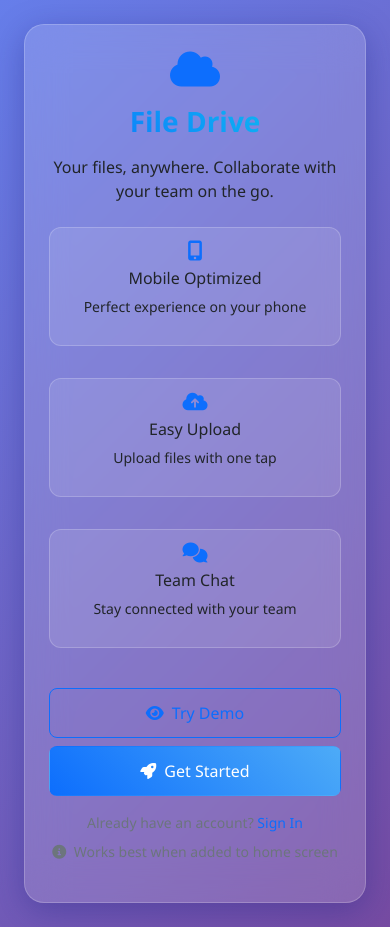
After one commit to Shiva7323/File.drive, a Flask app: page /mobile in a window 390 px wide. The commit adds this page. Run offline with Flask 3, Linux system fonts and the light colour scheme; some libraries are stand-ins or nearby versions.

Commit message:
Add comprehensive mobile support and PWA features

```diff
--- a/routes.py
+++ b/routes.py
@@ -62,6 +62,13 @@ def index():
     if current_user.is_authenticated:
         return redirect(url_for('dashboard'))
     return render_template('index.html')
+
+@app.route('/mobile')
+def mobile_home():
+    """Mobile-optimized home page"""
+    if current_user.is_authenticated:
+        return redirect(url_for('dashboard'))
+    return render_template('mobile_index.html')
 
 @app.route('/demo')
 def demo_dashboard():
--- a/static/css/style.css
+++ b/static/css/style.css
@@ -262,8 +262,15 @@ body {
 }
 
 @keyframes float {
-  0%, 100% { transform: translateY(0px) rotate(0deg); }
-  50% { transform: translateY(-20px) rotate(10deg); }
+
+  0%,
+  100% {
+    transform: translateY(0px) rotate(0deg);
+  }
+
+  50% {
+    transform: translateY(-20px) rotate(10deg);
+  }
 }
 
 /* Dashboard */
@@ -593,8 +600,13 @@ body {
 
 /* Animations */
 @keyframes shimmer {
-  0% { background-position: -468px 0; }
-  100% { background-position: 468px 0; }
+  0% {
+    background-position: -468px 0;
+  }
+
+  100% {
+    background-position: 468px 0;
+  }
 }
 
 .shimmer {
@@ -608,8 +620,15 @@ body {
 }
 
 @keyframes fadeIn {
-  from { opacity: 0; transform: translateY(20px); }
-  to { opacity: 1; transform: translateY(0); }
+  from {
+    opacity: 0;
+    transform: translateY(20px);
+  }
+
+  to {
+    opacity: 1;
+    transform: translateY(0);
+  }
 }
 
 .slide-in {
@@ -617,23 +636,33 @@ body {
 }
 
 @keyframes slideIn {
-  from { transform: translateX(-100%); }
-  to { transform: translateX(0); }
+  from {
+    transform: translateX(-100%);
+  }
+
+  to {
+    transform: translateX(0);
+  }
 }
 
 /* Responsive Design */
+/* Mobile Responsive Design */
 @media (max-width: 768px) {
   .main-content {
     padding-top: 70px;
+    padding-left: 0.5rem;
+    padding-right: 0.5rem;
   }
 
   .sidebar {
     position: static;
     height: auto;
+    margin-bottom: 1rem;
   }
 
   .features-grid {
     grid-template-columns: 1fr;
+    gap: 1rem;
   }
 
   .message-item.own-message {
@@ -651,12 +680,87 @@ body {
   .file-drop-zone {
     padding: 2rem 1rem;
   }
+
+  /* Mobile Navigation */
+  .navbar-brand {
+    font-size: 1.1rem;
+  }
+
+  .navbar-nav .nav-link {
+    padding: 0.5rem 0;
+    font-size: 0.9rem;
+  }
+
+  /* Mobile Tables */
+  .table-responsive {
+    font-size: 0.85rem;
+  }
+
+  .table th,
+  .table td {
+    padding: 0.5rem 0.25rem;
+  }
+
+  /* Mobile Cards */
+  .glass-card {
+    margin: 0.5rem 0;
+    padding: 1rem;
+  }
+
+  /* Mobile Buttons */
+  .btn {
+    padding: 0.5rem 1rem;
+    font-size: 0.9rem;
+  }
+
+  .btn-lg {
+    padding: 0.75rem 1.5rem;
+    font-size: 1rem;
+  }
+
+  /* Mobile Forms */
+  .form-control,
+  .form-select {
+    font-size: 16px;
+    /* Prevents zoom on iOS */
+    padding: 0.75rem;
+  }
+
+  /* Mobile Chat */
+  .chat-container {
+    height: calc(100vh - 140px);
+  }
+
+  .chat-messages {
+    padding: 0.5rem;
+  }
+
+  /* Mobile File Upload */
+  .file-drop-zone {
+    min-height: 120px;
+  }
+
+  /* Mobile Dashboard */
+  .dashboard-header {
+    padding: 1rem 0;
+  }
+
+  .stat-item {
+    text-align: center;
+    margin-bottom: 1rem;
+  }
+
+  /* Mobile Settings */
+  .settings-section {
+    padding: 1rem 0;
+  }
 }
 
 @media (max-width: 576px) {
   .glass-card {
     border-radius: 12px;
-    margin: 0.5rem;
+    margin: 0.25rem;
+    padding: 0.75rem;
   }
 
   .btn-group .btn {
@@ -670,15 +774,141 @@ body {
   }
 
   .chat-messages {
-    padding: 0.5rem;
+    padding: 0.25rem;
   }
 
   .message-item {
     padding: 0.5rem;
+    margin-bottom: 0.5rem;
   }
 
   .message-content {
-    padding-left: 1.5rem;
+    padding-left: 1rem;
+    font-size: 0.9rem;
+  }
+
+  /* Extra Small Mobile */
+  .container {
+    padding-left: 0.5rem;
+    padding-right: 0.5rem;
+  }
+
+  .navbar {
+    padding: 0.5rem 0.75rem;
+  }
+
+  .navbar-brand {
+    font-size: 1rem;
+  }
+
+  /* Mobile Landing Page */
+  .landing-card {
+    padding: 1.5rem !important;
+  }
+
+  .landing-icon {
+    font-size: 2.5rem;
+  }
+
+  .display-4 {
+    font-size: 2rem;
+  }
+
+  .lead {
+    font-size: 1rem;
+  }
+
+  /* Mobile File List */
+  .file-item {
+    padding: 0.5rem;
+  }
+
+  .file-item .btn {
+    padding: 0.25rem 0.5rem;
+    font-size: 0.8rem;
+  }
+
+  /* Mobile Dropdowns */
+  .dropdown-menu {
+    font-size: 0.9rem;
+    min-width: 200px;
+  }
+
+  /* Mobile Modals */
+  .modal-dialog {
+    margin: 0.5rem;
+  }
+
+  .modal-content {
+    border-radius: 12px;
+  }
+
+  /* Mobile Alerts */
+  .alert {
+    padding: 0.75rem;
+    font-size: 0.9rem;
+  }
+}
+
+/* Touch Device Optimizations */
+@media (hover: none) and (pointer: coarse) {
+
+  /* Larger touch targets */
+  .btn {
+    min-height: 44px;
+    min-width: 44px;
+  }
+
+  .nav-link {
+    min-height: 44px;
+    display: flex;
+    align-items: center;
+  }
+
+  .dropdown-item {
+    min-height: 44px;
+    display: flex;
+    align-items: center;
+  }
+
+  /* Disable hover effects on touch devices */
+  .glass-card:hover,
+  .glass-item:hover,
+  .btn:hover {
+    transform: none;
+  }
+
+  /* Better scrolling */
+  .chat-messages,
+  .table-responsive {
+    -webkit-overflow-scrolling: touch;
+  }
+}
+
+/* Landscape Mobile */
+@media (max-width: 768px) and (orientation: landscape) {
+  .chat-container {
+    height: calc(100vh - 100px);
+  }
+
+  .navbar {
+    padding: 0.25rem 0.75rem;
+  }
+
+  .main-content {
+    padding-top: 60px;
+  }
+}
+
+/* High DPI Mobile Screens */
+@media (-webkit-min-device-pixel-ratio: 2),
+(min-resolution: 192dpi) {
+  .glass-card {
+    border-width: 0.5px;
+  }
+
+  .btn {
+    border-width: 0.5px;
   }
 }
 
@@ -757,6 +987,11 @@ body {
 }
 
 @keyframes spin {
-  0% { transform: rotate(0deg); }
-  100% { transform: rotate(360deg); }
+  0% {
+    transform: rotate(0deg);
+  }
+
+  100% {
+    transform: rotate(360deg);
+  }
 }
--- a/static/js/main.js
+++ b/static/js/main.js
@@ -85,7 +85,7 @@ function initializeFileUpload() {
         if (!input.hasAttribute('data-upload-initialized')) {
             input.setAttribute('data-upload-initialized', 'true');
 
-            input.addEventListener('change', function(e) {
+            input.addEventListener('change', function (e) {
                 const files = e.target.files;
                 if (files.length > 0) {
                     validateFile(files[0]);
@@ -165,7 +165,7 @@ function initializeSearch() {
     searchInputs.forEach(input => {
         let searchTimeout;
 
-        input.addEventListener('input', function() {
+        input.addEventListener('input', function () {
             clearTimeout(searchTimeout);
 
             // Add loading state
@@ -189,7 +189,7 @@ function initializeAutoSave() {
     textareas.forEach(textarea => {
         let saveTimeout;
 
-        textarea.addEventListener('input', function() {
+        textarea.addEventListener('input', function () {
             clearTimeout(saveTimeout);
 
             // Show unsaved changes indicator
@@ -245,7 +245,7 @@ function initializeForms() {
     const forms = document.querySelectorAll('form');
 
     forms.forEach(form => {
-        form.addEventListener('submit', function(e) {
+        form.addEventListener('submit', function (e) {
             const submitButton = this.querySelector('button[type="submit"]');
             if (submitButton) {
                 setLoadingState(submitButton, true);
@@ -261,7 +261,7 @@ function initializeForms() {
 
 // Keyboard Shortcuts
 function initializeKeyboardShortcuts() {
-    document.addEventListener('keydown', function(e) {
+    document.addEventListener('keydown', function (e) {
         // Ctrl/Cmd + S for save
         if ((e.ctrlKey || e.metaKey) && e.key === 's') {
             const activeForm = document.querySelector('form:focus-within');
@@ -296,7 +296,7 @@ function initializeSmoothScrolling() {
     const links = document.querySelectorAll('a[href^="#"]');
 
     links.forEach(link => {
-        link.addEventListener('click', function(e) {
+        link.addEventListener('click', function (e) {
             const target = document.querySelector(this.getAttribute('href'));
             if (target) {
                 e.preventDefault();
@@ -331,13 +331,13 @@ function initializeChat() {
 
     if (messageInput) {
         // Auto-resize textarea
-        messageInput.addEventListener('input', function() {
+        messageInput.addEventListener('input', function () {
             this.style.height = 'auto';
             this.style.height = Math.min(this.scrollHeight, 120) + 'px';
         });
 
         // Send with Ctrl+Enter
-        messageInput.addEventListener('keydown', function(e) {
+        messageInput.addEventListener('keydown', function (e) {
             if ((e.ctrlKey || e.metaKey) && e.key === 'Enter') {
                 e.preventDefault();
                 this.closest('form').submit();
@@ -350,13 +350,13 @@ function initializeChat() {
 function initializeTooltips() {
     // Initialize Bootstrap tooltips
     const tooltipTriggerList = [].slice.call(document.querySelectorAll('[data-bs-toggle="tooltip"]'));
-    tooltipTriggerList.map(function(tooltipTriggerEl) {
+    tooltipTriggerList.map(function (tooltipTriggerEl) {
         return new bootstrap.Tooltip(tooltipTriggerEl);
     });
 
     // Initialize Bootstrap popovers
     const popoverTriggerList = [].slice.call(document.querySelectorAll('[data-bs-toggle="popover"]'));
-    popoverTriggerList.map(function(popoverTriggerEl) {
+    popoverTriggerList.map(function (popoverTriggerEl) {
         return new bootstrap.Popover(popoverTriggerEl);
     });
 }
@@ -366,11 +366,11 @@ function initializeImagePreview() {
     const imageInputs = document.querySelectorAll('input[type="file"][accept*="image"]');
 
     imageInputs.forEach(input => {
-        input.addEventListener('change', function(e) {
+        input.addEventListener('change', function (e) {
             const file = e.target.files[0];
             if (file && file.type.startsWith('image/')) {
                 const reader = new FileReader();
-                reader.onload = function(e) {
+                reader.onload = function (e) {
                     showImagePreview(e.target.result);
                 };
                 reader.readAsDataURL(file);
@@ -442,7 +442,7 @@ function debounce(func, wait, immediate) {
 
 function throttle(func, limit) {
     let inThrottle;
-    return function() {
+    return function () {
         const args = arguments;
         const context = this;
         if (!inThrottle) {
@@ -529,8 +529,141 @@ function slideDown(element, duration = 300) {
     requestAnimationFrame(animate);
 }
 
+// Mobile-specific enhancements
+function initializeMobileFeatures() {
+    // Prevent zoom on input focus (iOS)
+    const inputs = document.querySelectorAll('input, textarea, select');
+    inputs.forEach(input => {
+        input.addEventListener('focus', function () {
+            if (window.innerWidth <= 768) {
+                this.style.fontSize = '16px';
+            }
+        });
+
+        input.addEventListener('blur', function () {
+            this.style.fontSize = '';
+        });
+    });
+
+    // Touch-friendly navigation
+    const navLinks = document.querySelectorAll('.nav-link, .dropdown-item');
+    navLinks.forEach(link => {
+        link.addEventListener('touchstart', function () {
+            this.style.backgroundColor = 'rgba(255, 255, 255, 0.1)';
+        });
+
+        link.addEventListener('touchend', function () {
+            setTimeout(() => {
+                this.style.backgroundColor = '';
+            }, 150);
+        });
+    });
+
+    // Swipe gestures for mobile
+    if ('ontouchstart' in window) {
+        initializeSwipeGestures();
+    }
+
+    // Mobile-specific button handling
+    const buttons = document.querySelectorAll('.btn');
+    buttons.forEach(button => {
+        button.addEventListener('touchstart', function () {
+            this.style.transform = 'scale(0.95)';
+        });
+
+        button.addEventListener('touchend', function () {
+            setTimeout(() => {
+                this.style.transform = '';
+            }, 150);
+        });
+    });
+
+    // Mobile file upload enhancement
+    const fileInputs = document.querySelectorAll('input[type="file"]');
+    fileInputs.forEach(input => {
+        input.addEventListener('change', function (e) {
+            if (e.target.files.length > 0) {
+                showMobileFilePreview(e.target.files[0]);
+            }
+        });
+    });
+}
+
+function initializeSwipeGestures() {
+    let startX, startY, endX, endY;
+    const threshold = 50;
+
+    document.addEventListener('touchstart', function (e) {
+        startX = e.touches[0].clientX;
+        startY = e.touches[0].clientY;
+    });
+
+    document.addEventListener('touchend', function (e) {
+        endX = e.changedTouches[0].clientX;
+        endY = e.changedTouches[0].clientY;
+
+        const deltaX = endX - startX;
+        const deltaY = endY - startY;
+
+        // Horizontal swipe
+        if (Math.abs(deltaX) > Math.abs(deltaY) && Math.abs(deltaX) > threshold) {
+            if (deltaX > 0) {
+                // Swipe right - could be used for navigation
+                console.log('Swipe right detected');
+            } else {
+                // Swipe left - could be used for navigation
+                console.log('Swipe left detected');
+            }
+        }
+    });
+}
+
+function showMobileFilePreview(file) {
+    if (file.type.startsWith('image/')) {
+        const reader = new FileReader();
+        reader.onload = function (e) {
+            const preview = document.createElement('div');
+            preview.className = 'mobile-file-preview glass-card p-3 mt-3';
+            preview.innerHTML = `
+                <div class="d-flex align-items-center">
+                    <img src="${e.target.result}" class="rounded me-3" style="width: 50px; height: 50px; object-fit: cover;">
+                    <div class="flex-grow-1">
+                        <h6 class="mb-1">${file.name}</h6>
+                        <small class="text-muted">${(file.size / 1024 / 1024).toFixed(2)} MB</small>
+                    </div>
+                    <button type="button" class="btn btn-sm btn-outline-danger" onclick="this.parentElement.parentElement.remove()">
+                        <i class="fas fa-times"></i>
+                    </button>
+                </div>
+            `;
+
+            const fileInput = document.querySelector('input[type="file"]');
+            if (fileInput) {
+                fileInput.parentNode.appendChild(preview);
+            }
+        };
+        reader.readAsDataURL(file);
+    }
+}
+
+// Mobile orientation handling
+function handleOrientationChange() {
+    if (window.innerWidth <= 768) {
+        const chatContainer = document.querySelector('.chat-container');
+        if (chatContainer) {
+            if (window.orientation === 90 || window.orientation === -90) {
+                // Landscape
+                chatContainer.style.height = 'calc(100vh - 100px)';
+            } else {
+                // Portrait
+                chatContainer.style.height = 'calc(100vh - 140px)';
+            }
+        }
+    }
+}
+
 // Initialize everything when DOM is loaded
-document.addEventListener('DOMContentLoaded', function() {
+document.addEventListener('DOMContentLoaded', function () {
     initializeTheme();
     initializeFileUpload();
     initializeDragAndDrop();
@@ -542,6 +675,7 @@ document.addEventListener('DOMContentLoaded', function() {
     initializeChat();
     initializeTooltips();
     initializeImagePreview();
+    initializeMobileFeatures();
 
     // Add smooth transitions
     document.body.style.transition = 'all 0.3s ease';
@@ -552,7 +686,22 @@ document.addEventListener('DOMContentLoaded', function() {
         toggleTheme();
     }
 
-    console.log('File Drive initialized successfully');
+    // Handle orientation changes
+    window.addEventListener('orientationchange', handleOrientationChange);
+    window.addEventListener('resize', handleOrientationChange);
+
+    console.log('File Drive initialized successfully with mobile support');
+
+    // Register Service Worker for PWA
+    if ('serviceWorker' in navigator) {
+        navigator.serviceWorker.register('/static/sw.js')
+            .then(registration => {
+                console.log('Service Worker registered successfully:', registration);
+            })
+            .catch(error => {
+                console.log('Service Worker registration failed:', error);
+            });
+    }
 });
 
 // Add CSS animations
--- a/templates/base.html
+++ b/templates/base.html
@@ -3,8 +3,18 @@
 
 <head>
     <meta charset="UTF-8">
-    <meta name="viewport" content="width=device-width, initial-scale=1.0">
+    <meta name="viewport" content="width=device-width, initial-scale=1.0, maximum-scale=1.0, user-scalable=no">
+    <meta name="mobile-web-app-capable" content="yes">
+    <meta name="apple-mobile-web-app-capable" content="yes">
+    <meta name="apple-mobile-web-app-status-bar-style" content="default">
+    <meta name="apple-mobile-web-app-title" content="File Drive">
+    <meta name="theme-color" content="#0d6efd">
+    <meta name="msapplication-TileColor" content="#0d6efd">
     <title>{% block title %}File Drive{% endblock %}</title>
+
+    <!-- PWA Manifest -->
+    <link rel="manifest" href="{{ url_for('static', filename='manifest.json') }}">
+    <link rel="apple-touch-icon" href="{{ url_for('static', filename='icons/icon-192x192.png') }}">
 
     <!-- Bootstrap CSS -->
     <link href="https://cdn.jsdelivr.net/npm/bootstrap@5.1.3/dist/css/bootstrap.min.css" rel="stylesheet">
--- /dev/null
+++ b/templates/mobile_index.html
@@ -0,0 +1,175 @@
+{% extends "base.html" %}
+
+{% block title %}File Drive - Mobile{% endblock %}
+
+{% block content %}
+<div class="mobile-landing-page">
+    <div class="container-fluid">
+        <div class="row justify-content-center align-items-center min-vh-100">
+            <div class="col-12 text-center px-3">
+                <div class="glass-card mobile-landing-card p-4">
+                    <div class="mb-4">
+                        <i class="fas fa-cloud mobile-landing-icon mb-3"></i>
+                        <h1 class="display-5 fw-bold mb-3 gradient-text">File Drive</h1>
+                        <p class="lead mb-4">
+                            Your files, anywhere. Collaborate with your team on the go.
+                        </p>
+                    </div>
+
+                    <div class="mobile-features mb-4">
+                        <div class="mobile-feature-item mb-3">
+                            <i class="fas fa-mobile-alt mb-2"></i>
+                            <h6>Mobile Optimized</h6>
+                            <p class="small">Perfect experience on your phone</p>
+                        </div>
+                        <div class="mobile-feature-item mb-3">
+                            <i class="fas fa-cloud-upload-alt mb-2"></i>
+                            <h6>Easy Upload</h6>
+                            <p class="small">Upload files with one tap</p>
+                        </div>
+                        <div class="mobile-feature-item mb-3">
+                            <i class="fas fa-comments mb-2"></i>
+                            <h6>Team Chat</h6>
+                            <p class="small">Stay connected with your team</p>
+                        </div>
+                    </div>
+
+                    <div class="mobile-cta">
+                        <div class="d-grid gap-2 mb-3">
+                            <a href="{{ url_for('demo_dashboard') }}" class="btn btn-outline-primary btn-lg">
+                                <i class="fas fa-eye me-2"></i>Try Demo
+                            </a>
+                            <a href="{{ url_for('signup') }}" class="btn btn-primary btn-lg">
+                                <i class="fas fa-rocket me-2"></i>Get Started
+                            </a>
+                        </div>
+                        <div class="text-center">
+                            <p class="text-muted mb-2 small">
+                                Already have an account? <a href="{{ url_for('login') }}"
+                                    class="text-decoration-none">Sign In</a>
+                            </p>
+                            <p class="text-muted small">
+                                <i class="fas fa-info-circle me-1"></i>
+                                Works best when added to home screen
+                            </p>
+                        </div>
+                    </div>
+                </div>
+
+                <!-- Mobile-specific floating elements -->
+                <div class="mobile-floating-elements">
+                    <div class="mobile-floating-element float-1">
+                        <i class="fas fa-file-alt"></i>
+                    </div>
+                    <div class="mobile-floating-element float-2">
+                        <i class="fas fa-folder"></i>
+                    </div>
+                    <div class="mobile-floating-element float-3">
+                        <i class="fas fa-image"></i>
+                    </div>
+                </div>
+            </div>
+        </div>
+    </div>
+</div>
+
+<style>
+    .mobile-landing-page {
+        background: var(--bg-primary);
+        min-height: 100vh;
+        padding: 1rem 0;
+    }
+
+    .mobile-landing-card {
+        border-radius: 20px;
+        backdrop-filter: blur(20px);
+        -webkit-backdrop-filter: blur(20px);
+    }
+
+    .mobile-landing-icon {
+        font-size: 3rem;
+        color: var(--primary-color);
+    }
+
+    .mobile-features {
+        display: flex;
+        flex-direction: column;
+        gap: 1rem;
+    }
+
+    .mobile-feature-item {
+        text-align: center;
+        padding: 1rem;
+        background: rgba(255, 255, 255, 0.1);
+        border-radius: 12px;
+        border: 1px solid rgba(255, 255, 255, 0.2);
+    }
+
+    .mobile-feature-item i {
+        font-size: 1.5rem;
+        color: var(--primary-color);
+    }
+
+    .mobile-floating-elements {
+        position: fixed;
+        top: 0;
+        left: 0;
+        width: 100%;
+        height: 100%;
+        pointer-events: none;
+        z-index: -1;
+    }
+
+    .mobile-floating-element {
+        position: absolute;
+        font-size: 1.5rem;
+        color: rgba(255, 255, 255, 0.3);
+        animation: float 6s ease-in-out infinite;
+    }
+
+    .mobile-floating-element.float-1 {
+        top: 20%;
+        left: 10%;
+        animation-delay: 0s;
+    }
+
+    .mobile-floating-element.float-2 {
+        top: 60%;
+        right: 15%;
+        animation-delay: 2s;
+    }
+
+    .mobile-floating-element.float-3 {
+        bottom: 30%;
+        left: 20%;
+        animation-delay: 4s;
+    }
+
+    @media (max-width: 576px) {
+        .mobile-landing-card {
+            margin: 0.5rem;
+            padding: 1.5rem !important;
+        }
+
+        .mobile-landing-icon {
+            font-size: 2.5rem;
+        }
+
+        .display-5 {
+            font-size: 1.75rem;
+        }
+
+        .lead {
+            font-size: 1rem;
+        }
+
+        .mobile-feature-item {
+            padding: 0.75rem;
+        }
+
+        .mobile-feature-item i {
+            font-size: 1.25rem;
+        }
+    }
+</style>
+{% endblock %}
```
Also changed, not shown: static/sw.js (added, +52 -0 lines), static/manifest.json (added).
